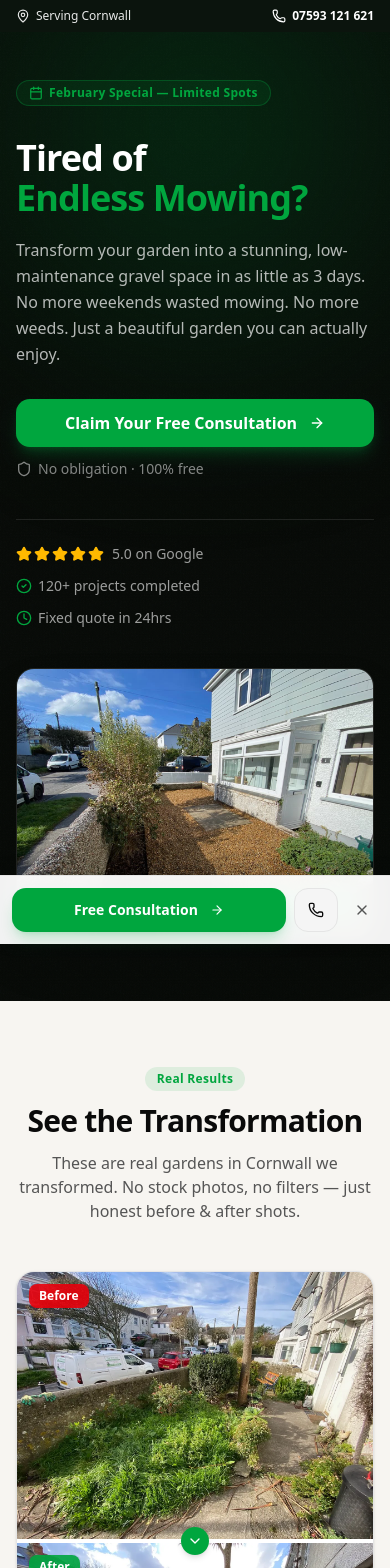
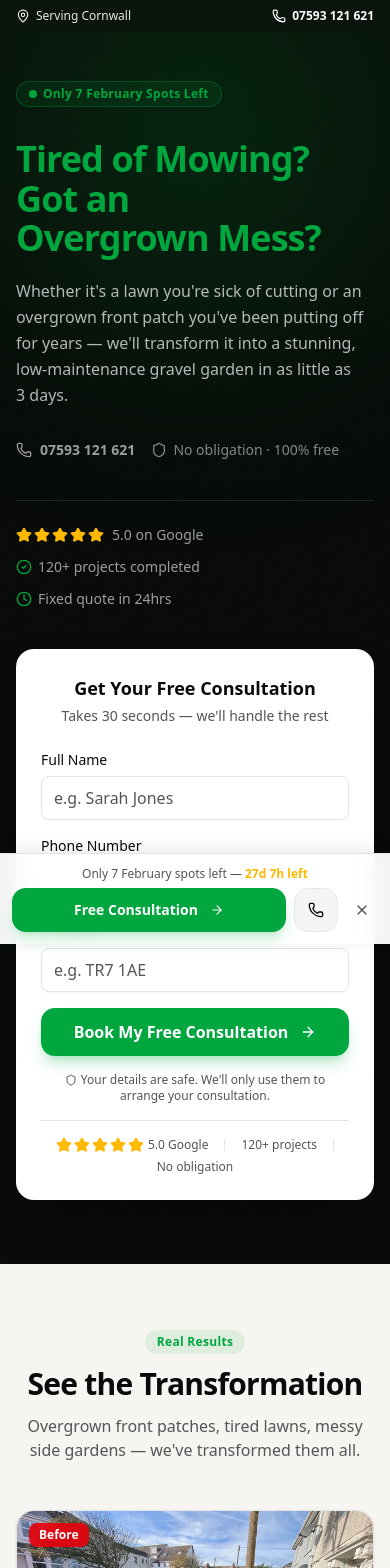
Before and after one commit to Levy787/Quilliams-Mowing, a Next.js app: page /offers/gravel-gardens in a window 390 px wide. Shown: the top 1568 px of the page. Built offline with nearby package versions, Linux system fonts and the light colour scheme; no server answers; what @keystatic/core would draw is missing.

Commit message:
updates gravel garden offer page

```diff
--- a/app/(landing)/offers/gravel-gardens/OfferClient.tsx
+++ b/app/(landing)/offers/gravel-gardens/OfferClient.tsx
@@ -2,7 +2,7 @@
 
 import * as React from "react";
 import Image from "next/image";
-import { motion, useInView } from "framer-motion";
+import { motion, useInView, AnimatePresence } from "framer-motion";
 import {
     Star,
     Phone,
@@ -66,15 +66,125 @@ function StarRating({ count = 5 }: { count?: number }) {
     );
 }
 
+/* ─────────────── smart scroll: hero form vs lower form ──────── */
+
 function scrollToForm() {
+    const heroForm = document.getElementById("hero-form");
+    if (heroForm) {
+        const rect = heroForm.getBoundingClientRect();
+        // If hero form is still visible or above viewport, scroll to it
+        if (rect.top > -rect.height && rect.top < window.innerHeight) {
+            heroForm.scrollIntoView({ behavior: "smooth", block: "center" });
+            return;
+        }
+    }
+    // Otherwise scroll to the lower form
     document
         .getElementById("lead-form")
         ?.scrollIntoView({ behavior: "smooth", block: "center" });
 }
 
+/* ─────────────── countdown timer ────────────────────────────── */
+
+function getEndOfMonth() {
+    const now = new Date();
+    return new Date(now.getFullYear(), now.getMonth() + 1, 1);
+}
+
+function useCountdown() {
+    const [timeLeft, setTimeLeft] = React.useState({ days: 0, hours: 0, mins: 0 });
+    const [mounted, setMounted] = React.useState(false);
+
+    React.useEffect(() => {
+        function calc() {
+            const diff = getEndOfMonth().getTime() - Date.now();
+            if (diff <= 0) return { days: 0, hours: 0, mins: 0 };
+            return {
+                days: Math.floor(diff / 86400000),
+                hours: Math.floor((diff % 86400000) / 3600000),
+                mins: Math.floor((diff % 3600000) / 60000),
+            };
+        }
+        setTimeLeft(calc());
+        setMounted(true);
+        const id = setInterval(() => setTimeLeft(calc()), 60000);
+        return () => clearInterval(id);
+    }, []);
+
+    return { ...timeLeft, mounted };
+}
+
+function CountdownTimer({ compact = false }: { compact?: boolean }) {
+    const { days, hours, mins, mounted } = useCountdown();
+
+    if (!mounted) {
+        // Render zeroed state to avoid hydration flash
+        if (compact) return <span className="text-amber-400 font-semibold text-xs">Offer ending soon</span>;
+        return (
+            <div className="flex items-center justify-center gap-3">
+                {["00", "00", "00"].map((v, i) => (
+                    <div key={i} className="flex flex-col items-center">
+                        <span className="rounded-lg bg-[oklch(0.20_0.02_80)] px-3 py-1.5 text-xl font-bold tabular-nums text-amber-400">
+                            {v}
+                        </span>
+                        <span className="mt-1 text-[10px] font-medium uppercase tracking-wider text-white/40">
+                            {["Days", "Hours", "Mins"][i]}
+                        </span>
+                    </div>
+                ))}
+            </div>
+        );
+    }
+
+    if (compact) {
+        return (
+            <span className="text-amber-400 font-semibold text-xs">
+                {days}d {hours}h left
+            </span>
+        );
+    }
+
+    return (
+        <div className="flex items-center justify-center gap-3">
+            {[
+                { v: days, l: "Days" },
+                { v: hours, l: "Hours" },
+                { v: mins, l: "Mins" },
+            ].map(({ v, l }) => (
+                <div key={l} className="flex flex-col items-center">
+                    <span className="rounded-lg bg-[oklch(0.20_0.02_80)] px-3 py-1.5 text-xl font-bold tabular-nums text-amber-400">
+                        {String(v).padStart(2, "0")}
+                    </span>
+                    <span className="mt-1 text-[10px] font-medium uppercase tracking-wider text-white/40">
+                        {l}
+                    </span>
+                </div>
+            ))}
+        </div>
+    );
+}
+
+/* ─────────────── spots remaining ────────────────────────────── */
+
+function useSpotsRemaining() {
+    const [spots, setSpots] = React.useState(5);
+    React.useEffect(() => {
+        const day = new Date().getDate();
+        // Deterministic: goes from 7 at start of month → 2 at end
+        const calculated = Math.max(2, 7 - Math.floor((day / 31) * 5));
+        setSpots(calculated);
+    }, []);
+    return spots;
+}
+
 /* ─────────────────────────── data ─────────────────────────────── */
 
 const TESTIMONIALS = [
+    {
+        name: "Kim Brocklehurst",
+        location: "Newquay, Cornwall",
+        quote: "Quick response to initial enquiry. Fast and thorough clearance of overgrown land. Will definitely use Levi again.",
+    },
     {
         name: "Hannah B",
         location: "Summer Court, Cornwall",
@@ -86,11 +196,6 @@ const TESTIMONIALS = [
         quote: "Great service from start to finish. Quick, tidy, and very reasonably priced. Everything was left neat and exactly how we wanted it. Would definitely recommend and use again.",
     },
     {
-        name: "Kim Brocklehurst",
-        location: "Newquay, Cornwall",
-        quote: "Quick response to initial enquiry. Fast and thorough clearance of overgrown land. Will definitely use Levi again.",
-    },
-    {
         name: "Michael Meer",
         location: "Grampound, Cornwall",
         quote: "He works really hard — non-stop, has really good ideas for making a garden both tidy and practical and his prices are very competitive. What\u2019s more, he\u2019s a really nice bloke.",
@@ -100,8 +205,8 @@ const TESTIMONIALS = [
 const BENEFITS = [
     {
         icon: Leaf,
-        title: "No More Mowing",
-        desc: "Reclaim your weekends. A gravel garden stays neat year-round with zero cutting.",
+        title: "From Overgrown to Gorgeous",
+        desc: "Whether it\u2019s an untamed front patch or a tired lawn, we clear it all and start fresh.",
     },
     {
         icon: Droplets,
@@ -115,8 +220,8 @@ const BENEFITS = [
     },
     {
         icon: TrendingUp,
-        title: "Adds Property Value",
-        desc: "Clean, low-maintenance frontage is a top buyer attractor in Cornwall.",
+        title: "Instant Kerb Appeal",
+        desc: "Neighbours will notice. A clean gravel frontage transforms how your home looks from the street.",
     },
 ];
 
@@ -153,7 +258,7 @@ const BEFORE_AFTER = [
         after: "/images/uploads/overgrown-mess-to-clean-gravel-garden/hero/imageFile.webp",
         beforeAlt: "Overgrown front garden before gravel transformation",
         afterAlt: "Clean gravel garden after professional installation",
-        label: "Front Garden Rescue",
+        label: "Overgrown Front Garden Rescue",
     },
     {
         before: "/images/uploads/gravel-garden-with-patio/gallery/0/imageFile.webp",
@@ -167,8 +272,14 @@ const BEFORE_AFTER = [
         after: "/images/uploads/overgrown-mess-to-clean-gravel-garden/gallery/4/imageFile.webp",
         beforeAlt: "Messy garden with overgrown plants and weeds",
         afterAlt: "Immaculate gravel garden with neat borders",
-        label: "Complete Transformation",
+        label: "From Jungle to Gorgeous",
     },
+];
+
+const SOCIAL_PROOF_ENTRIES = [
+    { name: "Sarah", location: "Truro", time: "2 hours ago" },
+    { name: "Mark", location: "Newquay", time: "5 hours ago" },
+    { name: "Julie", location: "St Austell", time: "yesterday" },
 ];
 
 /* ─────────────────────────── components ──────────────────────── */
@@ -194,6 +305,8 @@ function TopBar() {
 }
 
 function HeroSection() {
+    const spots = useSpotsRemaining();
+
     return (
         <section className="relative overflow-hidden bg-[oklch(0.14_0.01_150)]">
             {/* texture overlay */}
@@ -218,8 +331,11 @@ function HeroSection() {
                             transition={{ duration: 0.5 }}
                         >
                             <span className="mb-4 inline-flex items-center gap-1.5 rounded-full border border-primary/30 bg-primary/10 px-3 py-1 text-xs font-semibold tracking-wide text-primary sm:text-sm">
-                                <Calendar className="size-3.5" />
-                                February Special — Limited Spots
+                                <span className="relative flex size-2">
+                                    <span className="absolute inline-flex size-full animate-ping rounded-full bg-primary opacity-75" />
+                                    <span className="relative inline-flex size-2 rounded-full bg-primary" />
+                                </span>
+                                Only {spots} February Spots Left
                             </span>
                         </motion.div>
 
@@ -229,8 +345,8 @@ function HeroSection() {
                             transition={{ duration: 0.6, delay: 0.1 }}
                             className="mt-4 text-4xl font-extrabold leading-[1.1] tracking-tight text-white sm:text-5xl lg:text-6xl"
                         >
-                            Tired of{" "}
-                            <span className="text-primary">Endless&nbsp;Mowing?</span>
+                            <span className="text-primary">Tired of Mowing?</span>{" "}
+                            <span className="text-primary">Got an Overgrown&nbsp;Mess?</span>
                         </motion.h1>
 
                         <motion.p
@@ -239,26 +355,25 @@ function HeroSection() {
                             transition={{ duration: 0.6, delay: 0.2 }}
                             className="mt-5 max-w-lg text-base leading-relaxed text-white/70 sm:text-lg"
                         >
-                            Transform your garden into a stunning, low-maintenance gravel
-                            space in as little as 3&nbsp;days. No more weekends wasted
-                            mowing. No more weeds. Just a beautiful garden you can
-                            actually enjoy.
+                            Whether it&apos;s a lawn you&apos;re sick of cutting or an overgrown
+                            front patch you&apos;ve been putting off for years — we&apos;ll
+                            transform it into a stunning, low-maintenance gravel garden in as
+                            little as 3&nbsp;days.
                         </motion.p>
 
                         <motion.div
                             initial={{ opacity: 0, y: 20 }}
                             animate={{ opacity: 1, y: 0 }}
                             transition={{ duration: 0.5, delay: 0.35 }}
-                            className="mt-8 flex flex-col gap-3 sm:flex-row sm:items-center"
+                            className="mt-8 flex items-center gap-4"
                         >
-                            <Button
-                                size="lg"
-                                onClick={scrollToForm}
-                                className="h-12 cursor-pointer rounded-xl px-7 text-base font-bold shadow-lg shadow-primary/25 transition-transform hover:scale-[1.02]"
+                            <a
+                                href="tel:07593121621"
+                                className="inline-flex items-center gap-2 text-sm font-semibold text-white/60 transition-colors hover:text-white"
                             >
-                                Claim Your Free Consultation
-                                <ArrowRight className="ml-1 size-4" />
-                            </Button>
+                                <Phone className="size-4" />
+                                07593 121 621
+                            </a>
                             <span className="flex items-center gap-1.5 text-sm text-white/50">
                                 <Shield className="size-4" />
                                 No obligation &middot; 100% free
@@ -291,31 +406,33 @@ function HeroSection() {
                         </motion.div>
                     </div>
 
-                    {/* hero image */}
+                    {/* hero form card (replaces hero image) */}
                     <motion.div
+                        id="hero-form"
                         initial={{ opacity: 0, scale: 0.95 }}
                         animate={{ opacity: 1, scale: 1 }}
                         transition={{ duration: 0.7, delay: 0.2 }}
-                        className="relative"
                     >
-                        <div className="relative aspect-[4/3] overflow-hidden rounded-2xl border border-white/10 shadow-2xl">
-                            <Image
-                                src="/images/uploads/gravel-garden-with-patio/hero/imageFile.jpg"
-                                alt="Beautiful gravel garden installation by Quilliams in Cornwall"
-                                fill
-                                className="object-cover"
-                                priority
-                                sizes="(max-width: 1024px) 100vw, 50vw"
-                            />
-                            {/* gradient overlay */}
-                            <div className="absolute inset-0 bg-gradient-to-t from-black/40 via-transparent to-transparent" />
-                            <div className="absolute bottom-4 left-4 right-4 flex items-center justify-between">
-                                <span className="rounded-lg bg-black/60 px-3 py-1.5 text-xs font-semibold text-white backdrop-blur-sm">
-                                    Recent project &middot; Cornwall
+                        <div className="rounded-2xl border border-white/10 bg-white p-6 shadow-2xl sm:p-8">
+                            <div className="mb-6 text-center">
+                                <h3 className="text-lg font-bold text-foreground">
+                                    Get Your Free Consultation
+                                </h3>
+                                <p className="mt-1 text-sm text-muted-foreground">
+                                    Takes 30 seconds — we&apos;ll handle the rest
+                                </p>
+                            </div>
+                            <LeadForm />
+                            {/* micro trust strip */}
+                            <div className="mt-4 flex flex-wrap items-center justify-center gap-x-4 gap-y-1.5 border-t border-border pt-4 text-xs text-muted-foreground">
+                                <span className="flex items-center gap-1">
+                                    <StarRating count={5} />
+                                    <span className="font-medium">5.0 Google</span>
                                 </span>
-                                <span className="rounded-lg bg-primary/90 px-3 py-1.5 text-xs font-bold text-white">
-                                    3-Day Install
-                                </span>
+                                <span className="h-3 w-px bg-border" />
+                                <span>120+ projects</span>
+                                <span className="h-3 w-px bg-border" />
+                                <span>No obligation</span>
                             </div>
                         </div>
                     </motion.div>
@@ -337,8 +454,8 @@ function BeforeAfterSection() {
                         See the Transformation
                     </h2>
                     <p className="mx-auto mt-3 max-w-xl text-muted-foreground">
-                        These are real gardens in Cornwall we transformed. No stock
-                        photos, no filters — just honest before &amp; after shots.
+                        Overgrown front patches, tired lawns, messy side gardens —
+                        we&apos;ve transformed them all.
                     </p>
                 </FadeIn>
 
@@ -434,6 +551,8 @@ function BenefitsSection() {
 }
 
 function OfferSection() {
+    const spots = useSpotsRemaining();
+
     return (
         <section className="relative overflow-hidden bg-[oklch(0.14_0.01_150)] py-16 sm:py-24">
             {/* decorative blobs */}
@@ -444,7 +563,7 @@ function OfferSection() {
                 <FadeIn>
                     <span className="mb-4 inline-flex items-center gap-1.5 rounded-full border border-amber-400/30 bg-amber-400/10 px-4 py-1.5 text-sm font-semibold text-amber-400">
                         <Sparkles className="size-4" />
-                        February Exclusive Offer
+                        February Exclusive — Ends Soon
                     </span>
 
                     <h2 className="mt-2 text-3xl font-extrabold leading-tight text-white sm:text-4xl lg:text-5xl">
@@ -496,17 +615,25 @@ function OfferSection() {
                 </FadeIn>
 
                 <FadeIn delay={0.3}>
+                    <div className="mt-10 space-y-4">
+                        <CountdownTimer />
+                        <p className="text-sm text-white/60">
+                            We can only take on{" "}
+                            <span className="font-semibold text-amber-400">{spots} more projects</span>{" "}
+                            in February. Once they&apos;re booked, this offer closes.
+                        </p>
                         <Button
                             size="lg"
                             onClick={scrollToForm}
-                        className="mt-10 h-13 cursor-pointer rounded-xl px-8 text-base font-bold shadow-lg shadow-primary/25 transition-transform hover:scale-[1.02]"
+                            className="h-13 cursor-pointer rounded-xl px-8 text-base font-bold shadow-lg shadow-primary/25 transition-transform hover:scale-[1.02]"
                         >
                             Claim Your Free Consultation
                             <ArrowRight className="ml-1 size-4" />
                         </Button>
-                    <p className="mt-3 text-sm text-white/40">
-                        Only a few February slots remaining
+                        <p className="text-sm text-white/40">
+                            Offer expires when the clock hits zero.
                         </p>
+                    </div>
                 </FadeIn>
             </div>
         </section>
@@ -742,6 +869,8 @@ function LeadForm() {
 }
 
 function FormSection() {
+    const spots = useSpotsRemaining();
+
     return (
         <section id="lead-form" className="bg-white py-16 sm:py-24">
             <div className="mx-auto max-w-6xl px-4">
@@ -766,7 +895,7 @@ function FormSection() {
                                     "Free on-site design consultation (worth £150)",
                                     "Fixed, no-surprise quote within 24 hours",
                                     "February bonus: free premium membrane upgrade",
-                                    "Most gardens completed in just 2–3 days",
+                                    `Only ${spots} February spots remaining — book now`,
                                 ].map((text, i) => (
                                     <li
                                         key={i}
@@ -882,10 +1011,11 @@ function FinalCTA() {
             <div className="mx-auto max-w-3xl px-4 text-center">
                 <FadeIn>
                     <h2 className="text-2xl font-extrabold text-white sm:text-3xl">
-                        Ready to Ditch the Mower for Good?
+                        Ready to Finally Sort That Garden?
                     </h2>
                     <p className="mt-2 text-white/80">
-                        Your free design consultation is one click away.
+                        Whether it&apos;s overgrown or just boring — your free design
+                        consultation is one click away.
                     </p>
                     <div className="mt-6 flex flex-col items-center gap-3 sm:flex-row sm:justify-center">
                         <Button
@@ -913,6 +1043,8 @@ function FinalCTA() {
 
 function StickyMobileCTA() {
     const [visible, setVisible] = React.useState(false);
+    const [dismissed, setDismissed] = React.useState(false);
+    const spots = useSpotsRemaining();
 
     React.useEffect(() => {
         const handleScroll = () => {
@@ -921,8 +1053,6 @@ function StickyMobileCTA() {
         window.addEventListener("scroll", handleScroll, { passive: true });
         return () => window.removeEventListener("scroll", handleScroll);
     }, []);
-
-    const [dismissed, setDismissed] = React.useState(false);
 
     if (dismissed) return null;
 
@@ -933,6 +1063,9 @@ function StickyMobileCTA() {
             transition={{ type: "spring", stiffness: 300, damping: 30 }}
             className="fixed inset-x-0 bottom-0 z-50 border-t border-border bg-white/95 p-3 shadow-[0_-4px_20px_rgba(0,0,0,0.08)] backdrop-blur-md lg:hidden"
         >
+            <p className="mb-1.5 text-center text-xs font-medium text-muted-foreground">
+                Only {spots} February spots left — <CountdownTimer compact />
+            </p>
             <div className="flex items-center gap-2">
                 <Button
                     size="lg"
@@ -957,6 +1090,101 @@ function StickyMobileCTA() {
                 </button>
             </div>
         </motion.div>
+    );
+}
+
+/* ─────────────── social proof toast (desktop only) ──────────── */
+
+function SocialProofToast() {
+    const [current, setCurrent] = React.useState(-1);
+    const [showCount, setShowCount] = React.useState(0);
+    const [dismissed, setDismissed] = React.useState(false);
+
+    React.useEffect(() => {
+        if (dismissed) return;
+
+        // Show first toast after 8s
+        const initialTimer = setTimeout(() => {
+            setCurrent(0);
+            setShowCount(1);
+        }, 8000);
+
+        return () => clearTimeout(initialTimer);
+    }, [dismissed]);
+
+    React.useEffect(() => {
+        if (current < 0 || dismissed) return;
+
+        // Hide after 5s
+        const hideTimer = setTimeout(() => {
+            setCurrent(-1);
+
+            // If we haven't shown 3 yet, schedule next
+            if (showCount < 3) {
+                const nextTimer = setTimeout(() => {
+                    const nextIdx = showCount % SOCIAL_PROOF_ENTRIES.length;
+                    setCurrent(nextIdx);
+                    setShowCount((c) => c + 1);
+                }, 15000);
+                // Store cleanup
+                return () => clearTimeout(nextTimer);
+            }
+        }, 5000);
+
+        return () => clearTimeout(hideTimer);
+    }, [current, showCount, dismissed]);
+
+    // Cycle to next entry after hide
+    React.useEffect(() => {
+        if (current !== -1 || showCount >= 3 || showCount === 0 || dismissed) return;
+
+        const nextTimer = setTimeout(() => {
+            const nextIdx = showCount % SOCIAL_PROOF_ENTRIES.length;
+            setCurrent(nextIdx);
+            setShowCount((c) => c + 1);
+        }, 15000);
+
+        return () => clearTimeout(nextTimer);
+    }, [current, showCount, dismissed]);
+
+    if (dismissed) return null;
+
+    const entry = current >= 0 ? SOCIAL_PROOF_ENTRIES[current] : null;
+
+    return (
+        <div className="fixed bottom-6 left-6 z-40 hidden lg:block">
+            <AnimatePresence>
+                {entry && (
+                    <motion.div
+                        key={current}
+                        initial={{ opacity: 0, y: 20, scale: 0.95 }}
+                        animate={{ opacity: 1, y: 0, scale: 1 }}
+                        exit={{ opacity: 0, y: 10, scale: 0.95 }}
+                        transition={{ duration: 0.3 }}
+                        className="flex items-center gap-3 rounded-xl border border-border bg-white px-4 py-3 shadow-lg"
+                    >
+                        <span className="flex size-8 items-center justify-center rounded-full bg-primary/10 text-xs font-bold text-primary">
+                            {entry.name[0]}
+                        </span>
+                        <div className="text-sm">
+                            <p className="font-semibold text-foreground">
+                                {entry.name} from {entry.location}
+                            </p>
+                            <p className="text-xs text-muted-foreground">
+                                Booked a consultation {entry.time}
+                            </p>
+                        </div>
+                        <button
+                            onClick={() => setDismissed(true)}
+                            className="ml-2 cursor-pointer text-muted-foreground hover:text-foreground"
+                            aria-label="Dismiss"
+                        >
+                            <X className="size-3.5" />
+                        </button>
+                    </motion.div>
+                )}
+            </AnimatePresence>
+        </div>
     );
 }
 
@@ -993,6 +1221,7 @@ export default function OfferClient() {
             <FinalCTA />
             <FooterMinimal />
             <StickyMobileCTA />
+            <SocialProofToast />
         </div>
     );
 }
--- a/app/(landing)/offers/gravel-gardens/page.tsx
+++ b/app/(landing)/offers/gravel-gardens/page.tsx
@@ -4,7 +4,7 @@ import OfferClient from "./OfferClient";
 export const metadata: Metadata = {
     title: "Free Gravel Garden Design Consultation | Quilliams Gardening & Landscaping",
     description:
-        "Tired of endless mowing? Transform your garden with a beautiful, low-maintenance gravel garden. Book your free design consultation worth £150. Serving Cornwall.",
+        "Tired of mowing or got an overgrown mess? Transform your garden into a stunning, low-maintenance gravel garden in as little as 3 days. Free design consultation worth £150. Serving Cornwall.",
     openGraph: {
         title: "Free Gravel Garden Design Consultation | Quilliams",
         description:
--- a/components/reusable/leaflet-map/LeafletMapClient.tsx
+++ b/components/reusable/leaflet-map/LeafletMapClient.tsx
@@ -23,10 +23,12 @@ type Props = {
 };
 
 export default function LeafletMapClient({ center, zoom, elements }: Props) {
+    const isMobile = typeof window !== "undefined" && window.innerWidth < 768;
+
     return (
         <MapContainer
             center={center}
-            zoom={zoom}
+            zoom={isMobile ? zoom - 1 : zoom}
             zoomControl={false}
             scrollWheelZoom={false}
             className="absolute inset-0"
```
Also changed, not shown: public/search-index.json. Lines whose indentation alone changed are shown as unchanged.
